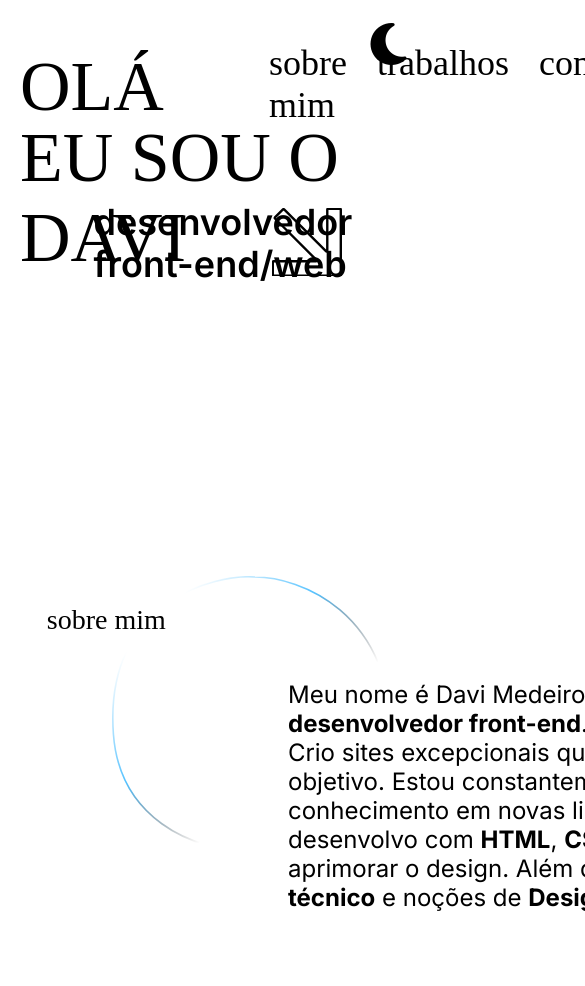
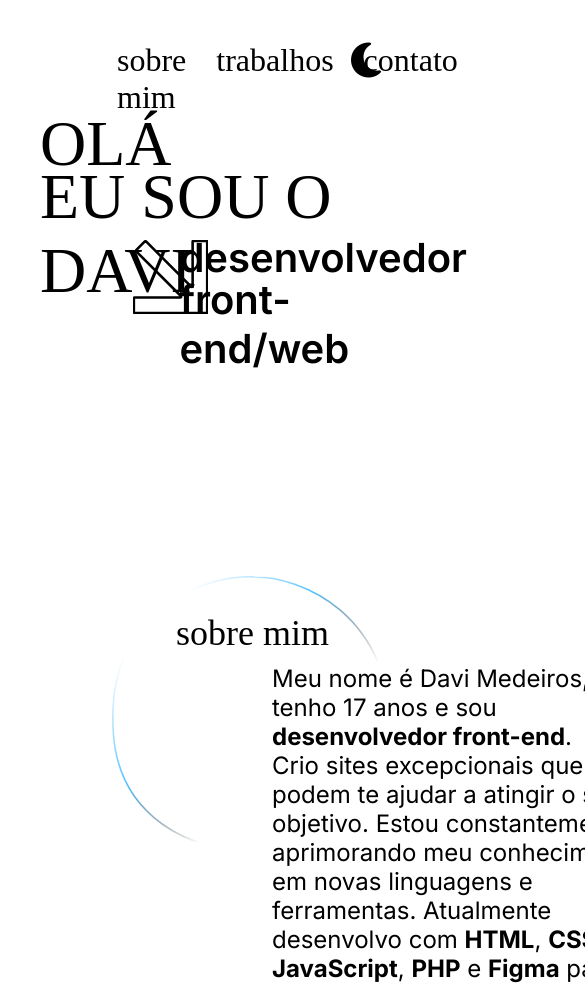
Before and after one commit to sdeiros/port, a plain HTML site: page index.html in a window 390 px wide. Shown: the top 986 px of the page, 585 px wide, since content can reach past the window. Before the commit the page ends 938 px from the top, so only its background shows below. Drawn offline with Linux system fonts and the light colour scheme; a web font is replaced by a local one.

Commit message:
Update index.html

```diff
--- a/index.html
+++ b/index.html
@@ -171,85 +171,35 @@
             background-color: rgb(255, 255, 255);
         }
 
-        @media (max-width: 1600px) {
-    .ola {
-        font-size: 70px;
-        /* Reduzindo o tamanho da fonte */
-        top: 0rem;
-        /* Ajustando a posição superior */
-    }
-
-    .txt2 {
-        position: absolute;
-        font-size: 36px;
-        /* Reduzindo o tamanho da fonte */
-        top: 11rem;
-        /* Ajustando a posição superior */
-        left: 22rem;
+        @media (max-width: 720px){
+            .ola{
+              top: 4rem;
+              font-size: 64px;
             }
 
             p{
-        font-size: 70px;
-        top: 3rem;
+              top: 6rem;
+              font-size: 64px;
             }
 
-    .txt3 {
-        position: absolute;
-        font-size: 36px;
-        /* Reduzindo o tamanho da fonte */
-        top: 13.6rem;
-        /* Ajustando a posição superior */
-        left: 22rem;
-    }
-
-    body {
-        padding: 20px;
-    }
-
-    .circle {
-        width: 280px; /* Define uma largura máxima para evitar que o SVG fique muito grande */
-        height: auto; /* Mantém a proporção original do SVG */
-        top: 22.8rem;
-    }
-
-    .svg-container {
-        position: absolute;
-        width: 70px;
-        height: 40px;
-        flex-shrink: 0;
-        top: 13rem;
-        left: 17rem;
-    }
-
-    .sobre{
-        font-size:28px;
-        top:50%;
-        left: 12%;
-    }
-
-    .apre{
-        font-size: 26px;
-        top:57%;
-        width: 600px;
-    }
-}
-
-@media (max-width: 1920px){
             .txt2{
-        left: 24%;
+                top: 12.9rem;
+                left: 46%;
             }
 
             .txt3{
                 position: absolute;
-        left: 24%;
+                left: 46%;
+                top: 15.5rem;
             }
 
             .btn__icon {
-        font-size: 3rem;
+                font-size: 2.5rem;
             }
 
             .sobre{
                 top: 36rem;
+                left: 11rem;
             }
 
             .circle {
@@ -257,17 +207,32 @@
             }
 
             .apre{
-        top: 41rem;
-        left: 18rem;
+                top: 40rem;
+                left: 17rem;
                 font-size: 24px;
-        width: 720px;
+                width: 380px;
             }
 
             .options {
-        font-size: 36px;
-        left: 69%;
+                font-size: 32px;
+                left: 30%;
+            }
+
+            #theme-toggle {
+            position: absolute;
+            left: 90%;
+            cursor: pointer;
+            /* Adicione este estilo para o cursor mudar ao passar o mouse */
+        }
+
+            .svg-container {
+            width: 75.5px;
+            height: 74px;
+            top: 15rem;
+            left: 34%;
         }
         }
+
     </style>
 </head>
 
```
Lines whose indentation alone changed are shown as unchanged.
